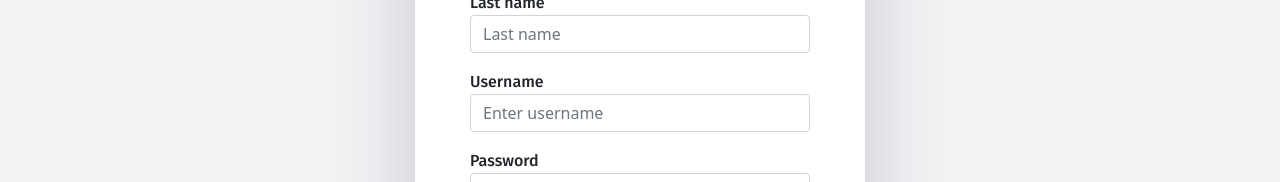
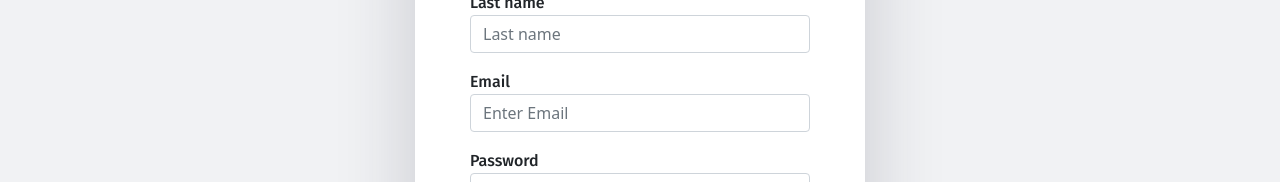
Before and after one commit to polancop3/flight-frontend, a React (Create React App) app: page /sign-up in a window 1280 px wide. Shown: the part 319-501 px from the top of the page. Built offline with nearby package versions, Linux system fonts and the light colour scheme.

Commit message:
signup component change handle added

```diff
--- a/src/components/signup/signup.jsx
+++ b/src/components/signup/signup.jsx
@@ -1,35 +1,49 @@
-import React, { Component } from 'react'
-export default class SignUp extends Component {
-  render() {
+import React, { Component, useState } from 'react'
+export default function SignUp() {
+  const[firstName, setFirstname] = useState("")
+  const[lastName, setlastname] = useState("")
+  const[email, setEmail] = useState("")
+  const[password, setPassword] = useState("")
+
+  function handlefirstNameChange(e) {
+    setFirstname(e.target.value)
+  }
+
+  function handleLastNameChange(e) {
+    setlastname(e.target.value)
+  }
+
+  function handleEmailChange(e) {
+    setEmail(e.target.value)
+  }
+
+  function handlePasswordChange(e) {
+    setPassword(e.target.value)
+  }
+  console.log(`fname ${firstName} lname ${lastName} email: ${email} password ${password}`)
+
     return (
       <form>
         <h3>Sign Up</h3>
         <div className="mb-3">
           <label>First name</label>
-          <input
-            type="text"
-            className="form-control"
-            placeholder="First name"
+          <input type="text" className="form-control" placeholder="First name" value={firstName}
+           onChange={handlefirstNameChange}
           />
         </div>
         <div className="mb-3">
           <label>Last name</label>
-          <input type="text" className="form-control" placeholder="Last name" />
+          <input type="text" className="form-control" placeholder="Last name" value={lastName} onChange={handleLastNameChange} />
         </div>
         <div className="mb-3">
-          <label>Username</label>
-          <input
-            type="text"
-            className="form-control"
-            placeholder="Enter username"
+          <label>Email</label>
+          <input type="text" className="form-control" placeholder="Enter Email" value={email} onChange={handleEmailChange}
           />
         </div>
         <div className="mb-3">
           <label>Password</label>
-          <input
-            type="password"
-            className="form-control"
-            placeholder="Enter password"
+          <input type="password" className="form-control" placeholder="Enter password" value={password}
+          onChange={handlePasswordChange}
           />
         </div>
         <div className="d-grid">
@@ -42,5 +56,4 @@ export default class SignUp extends Component {
         </p>
       </form>
     )
-  }
 }
```
